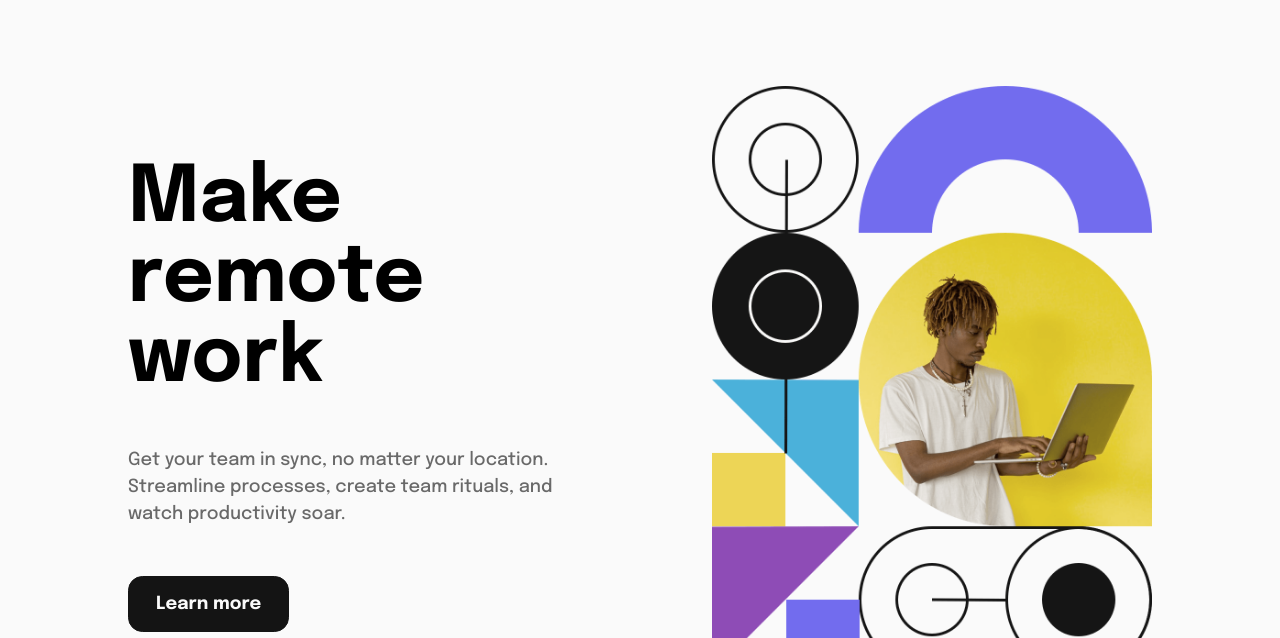
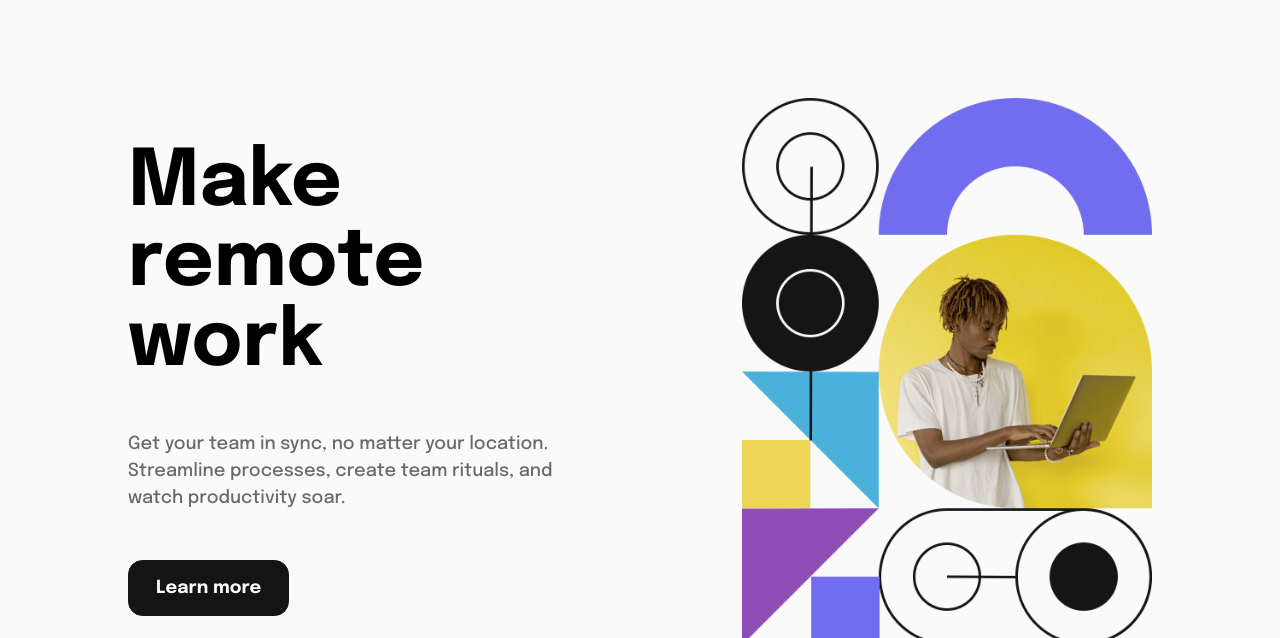
Before and after one commit to smitwag/intro-section-with-dropdown-navigation-main, a plain HTML site: page index.html in a window 1280 px wide. Shown: the part 91-729 px from the top of the page. Drawn offline with Linux system fonts and the light colour scheme.

Commit message:
update style.css

```diff
--- a/style.css
+++ b/style.css
@@ -115,20 +115,21 @@ body {
 }
 
 .hero {
-  gap: 7rem;
+  justify-content: space-between;
   padding: 2rem 0;
 }
 
 .hero-content {
-  width: 100%;
+  width: 50%;
   position: relative;
 }
 
 .hero-content h1 {
   font-size: 78px;
   font-weight: 700;
-  margin-top: 7rem;
+  margin-top: 6rem;
   margin-bottom: 3rem;
+  padding-right: 2rem;
 }
 
 .hero-content p {
@@ -144,7 +145,7 @@ body {
 }
 
 .hero-img {
-  width: 43%;
+  width: 40%;
   align-self: center;
 }
 
@@ -195,10 +196,14 @@ body {
     display: block;
     order: -1;
   }
+  .hero-content {
+    width: 100%;
+  }
   .hero-content h1 {
-    font-size: 62px;
+    font-size: 48px;
     margin-top: 3rem;
     text-align: center;
+    padding-right: 0;
   }
   .hero-content p {
     padding-right: 0;
```
